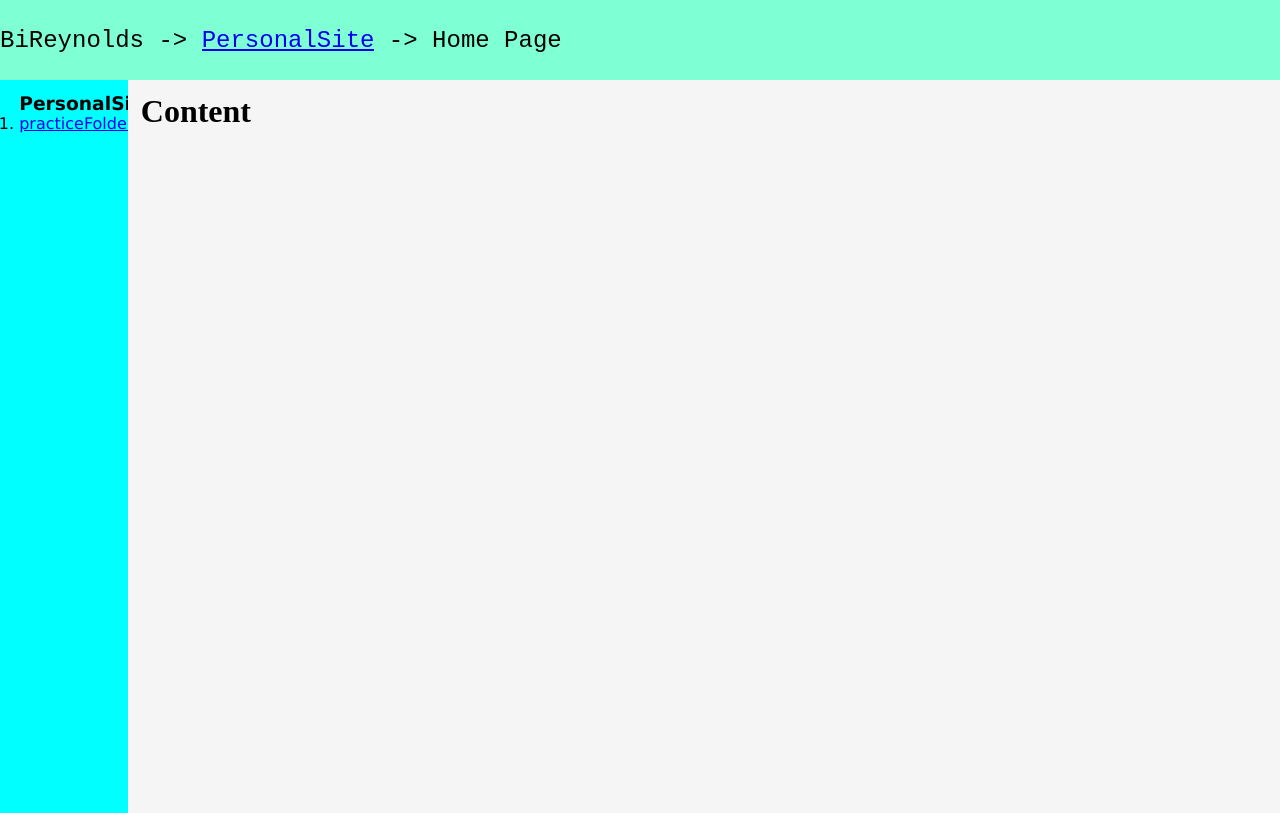
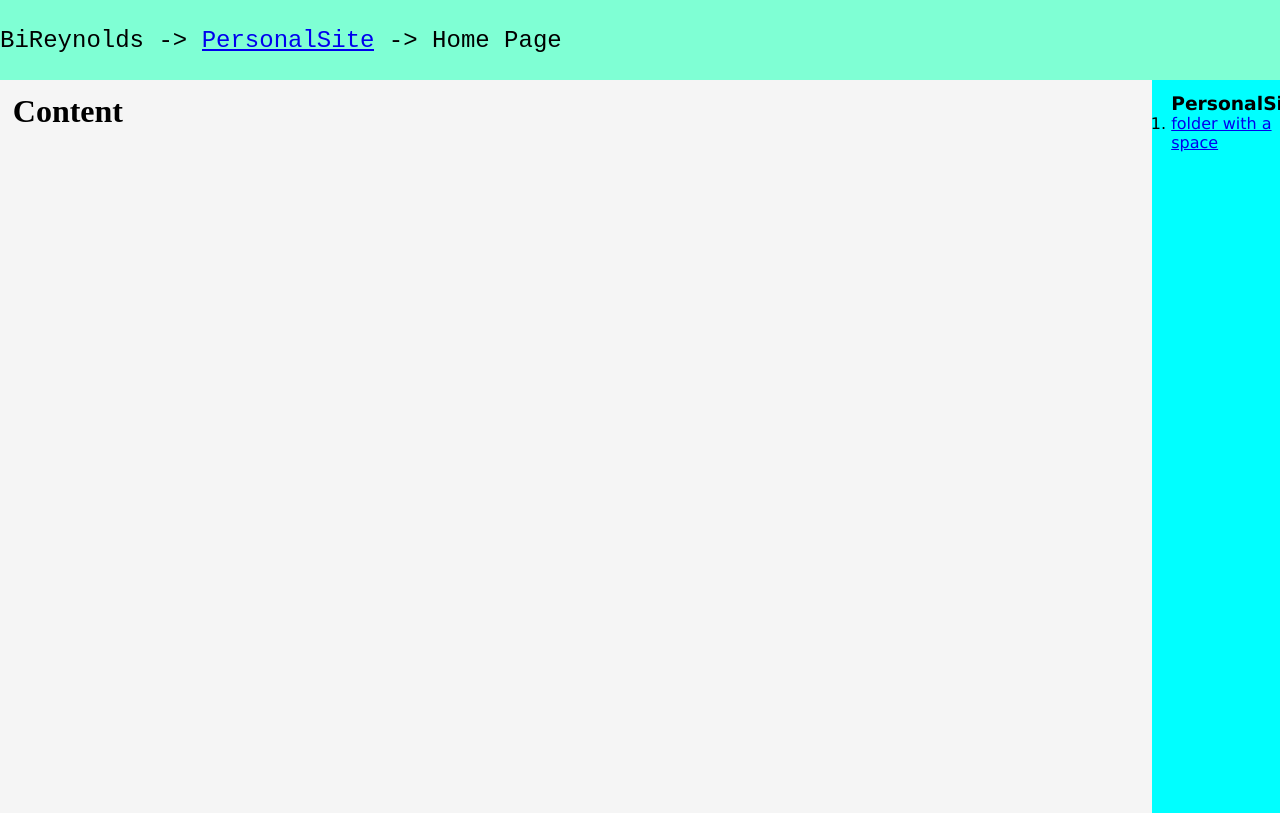
Before and after one commit to BiReynolds/PersonalSite, an Astro site: page / in a window 1280 px wide. Built offline with nearby package versions, Linux system fonts and the light colour scheme; Astro itself is replaced by a stand-in of ours.

Commit message:
Experimented with sidebar on the right side and hopefully fixed issue with sidebar folder links not working on live site

```diff
--- a/public/base.css
+++ b/public/base.css
@@ -7,7 +7,7 @@
 
 .Content {
     position:absolute;
-    left: 10vw;
+    left: 0;
     top: 10vh;
     width: 88vw;
     height: 88vh;
@@ -40,7 +40,7 @@
     position:absolute;
     padding: 1vw 0 0 1.5vw;
     top:10vh;
-    left:0vw;
+    left:90vw;
     height:90vh;
     width: 8.5vw;
     background-color:aqua;
--- a/src/components/Header.astro
+++ b/src/components/Header.astro
@@ -1,5 +1,5 @@
 ---
-const {hub, title, folderPath} = Astro.props;
+const {title, folderPath} = Astro.props;
 ---
 <div class="Header">
     <pre>BiReynolds</pre>
--- a/src/components/Sidebar.astro
+++ b/src/components/Sidebar.astro
@@ -1,12 +1,13 @@
 ---
 const { hub, folderPath, parentFolder, contents } = Astro.props;
-let stringFolderPath = folderPath.join('/')
+console.log(folderPath);
+let stringFolderPath = folderPath.join('/');
 ---
 <div class="Sidebar">
     <h3>{parentFolder}</h3>
     {hub ? <ol>
         {contents.map((link) => (
-            <li><a href={stringFolderPath+'/'+link}>{link}</a></li>
+            <li><a href={'/'+folderPath.join('/')+'/'+link}>{link}</a></li>
             ))}
     </ol> : <ol>
         {contents.map((link) => (
--- a/src/layouts/baseLayout.astro
+++ b/src/layouts/baseLayout.astro
@@ -1,7 +1,7 @@
 ---
 import Header from '../components/Header.astro';
 import Sidebar from '../components/Sidebar.astro';
-const activeFolders = ['practiceFolder'];
+const activeFolders = ['folder with a space'];
 
 const {frontmatter} = Astro.props;
 
@@ -12,8 +12,8 @@ var parentFolder = folderPath[folderPath.length-1];
 var hub : Boolean;
 
 switch (parentFolder) {
-	case 'practiceFolder':
-		var contents = await Astro.glob('../pages/practiceFolder/*.md');
+	case 'folder with a space':
+		var contents = await Astro.glob('../pages/folder with a space/*.md');
 		contents = contents.slice(1)
 		hub=false;
 		break;
@@ -35,7 +35,7 @@ switch (parentFolder) {
 		<title>{frontmatter.title}</title>
 	</head>
 	<body>
-        <Header hub = {hub} folderPath = {folderPath} title = {frontmatter.title}/>
+        <Header folderPath = {folderPath} title = {frontmatter.title}/>
 		<Sidebar hub = {hub} folderPath = {folderPath} parentFolder= {parentFolder} contents={contents}/>
 		<div class="Content">
         	<slot><p>Not good dude</p></slot>
```
Also changed, not shown: src/pages/folder with a space/index.md (renamed from src/pages/practiceFolder/index.md), src/pages/folder with a space/test-post1.md (renamed from src/pages/practiceFolder/test-post1.md), src/pages/folder with a space/test-post2.md (renamed from src/pages/practiceFolder/test-post2.md), src/pages/folder with a space/test-post3.md (renamed from src/pages/practiceFolder/test-post3.md).
